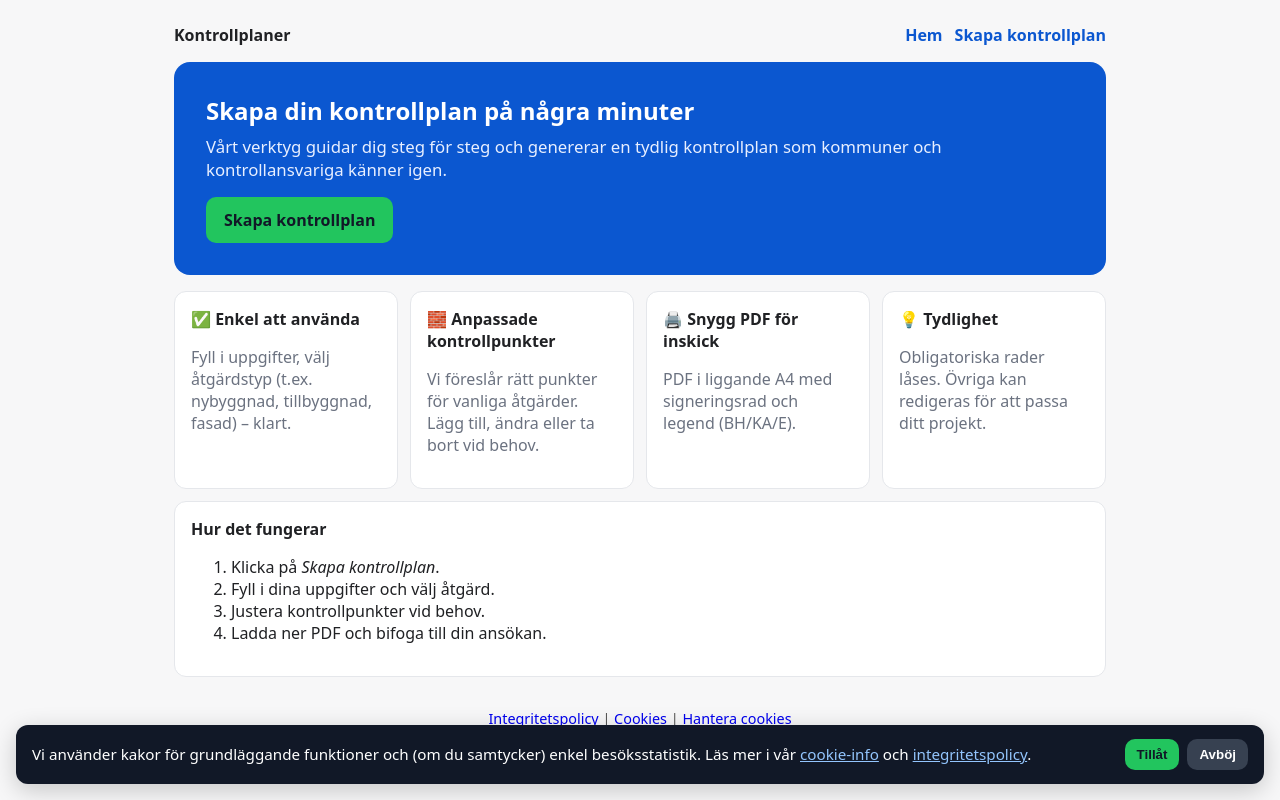
After one commit to NiklasLorentz/kontrollplan-app, a Flask app: template templates/landing.html in a window 1280 px wide. The commit adds this page. Run offline with Flask 3, Linux system fonts and the light colour scheme; the template is opened without the code that fills it: most values are stand-ins (such as "Sample title", 1, 10 or a date in 2020).

Commit message:
Första versionen av fullständig app med landningssida och cookie-banner

```diff
--- a/render.yaml
+++ b/render.yaml
@@ -1,7 +1,7 @@
 
 services:
   - type: web
-    name: kontrollplan-app
+    name: kontrollplaner
     env: python
     plan: free
     buildCommand: pip install -r requirements.txt
@@ -9,4 +9,3 @@ services:
     envVars:
       - key: PYTHONUNBUFFERED
         value: "1"
-    autoDeploy: true
--- a/static/style.css
+++ b/static/style.css
@@ -9,9 +9,10 @@ label{font-size:12px;color:#555;display:flex;flex-direction:column;gap:6px}
 input,select,textarea{padding:10px 12px;border:1px solid #d1d5db;border-radius:10px;font-size:14px;background:#fff}
 textarea{min-height:100px;resize:vertical}
 .actions{display:flex;justify-content:flex-end;gap:10px;margin-top:12px}
+.button{display:inline-block;background:#0b57d0;color:#fff;border:0;padding:10px 14px;border-radius:10px;font-weight:600;text-decoration:none;text-align:center}
 button{background:#0b57d0;color:#fff;border:0;padding:10px 14px;border-radius:10px;font-weight:600;cursor:pointer}
-button:hover{filter:brightness(.96)}
-button.secondary{background:#6b7280}
+button:hover,.button:hover{filter:brightness(.96)}
+button.secondary,.button.secondary{background:#6b7280}
 button.danger{background:#d9534f}
 table{width:100%;border-collapse:collapse;font-size:14px}
 th,td{border:1px solid #e5e7eb;padding:8px;vertical-align:top}
@@ -23,3 +24,19 @@ tr.locked td{background:#f9fafb}
 .row{display:flex;gap:8px;flex-wrap:wrap;margin-top:12px}
 .actions-under{align-items:center}
 .flex-spacer{flex:1}
+
+/* Cookie banner */
+.cookie-banner{
+  position: fixed; left: 16px; right: 16px; bottom: 16px; z-index: 9999;
+  background: #111827; color: #fff; border-radius: 12px; padding: 14px 16px;
+  display: flex; gap: 12px; align-items: center; box-shadow: 0 6px 24px rgba(0,0,0,.2)
+}
+.cookie-banner a{ color:#93c5fd; text-decoration:underline }
+.cookie-banner .cookie-text{ flex:1; font-size:.95rem; line-height:1.35 }
+.cookie-banner .cookie-actions{ display:flex; gap:8px }
+.cookie-banner button{ background:#22c55e; color:#111827; border:0; padding:8px 12px; border-radius:10px; font-weight:700; cursor:pointer }
+.cookie-banner button.secondary{ background:#374151; color:#fff }
+@media (max-width:640px){
+  .cookie-banner{ flex-direction:column; align-items:stretch }
+  .cookie-banner .cookie-actions{ justify-content:flex-end }
+}
--- /dev/null
+++ b/templates/_cookie_banner.html
@@ -0,0 +1,11 @@
+
+<div id="cookie-banner" class="cookie-banner" hidden>
+  <div class="cookie-text">
+    Vi använder kakor för grundläggande funktioner och (om du samtycker) enkel besöksstatistik.
+    Läs mer i vår <a href="{{ url_for('cookies') }}">cookie-info</a> och <a href="{{ url_for('integritet') }}">integritetspolicy</a>.
+  </div>
+  <div class="cookie-actions">
+    <button id="cookie-accept">Tillåt</button>
+    <button id="cookie-decline" class="secondary">Avböj</button>
+  </div>
+</div>
--- /dev/null
+++ b/templates/_footer.html
@@ -0,0 +1,11 @@
+
+<footer style="margin-top: 32px; text-align: center; font-size: 0.9rem; color: #555;">
+  <p>
+    <a href="{{ url_for('integritet') }}">Integritetspolicy</a> |
+    <a href="{{ url_for('cookies') }}">Cookies</a> |
+    <a href="#" onclick="resetCookies(); return false;">Hantera cookies</a>
+  </p>
+  <p style="margin-top: 6px; font-size: 0.85rem; color: #777;">
+    © {{ now().year }} Kontrollplaner.com
+  </p>
+</footer>
--- a/templates/index.html
+++ b/templates/index.html
@@ -4,6 +4,7 @@
 <head>
   <meta charset="utf-8">
   <title>Skapa kontrollplan</title>
+  <meta name="viewport" content="width=device-width, initial-scale=1">
   <link rel="stylesheet" href="{{ url_for('static', filename='style.css') }}">
 </head>
 <body>
@@ -43,8 +44,13 @@
       </label>
     </div>
     <div class="actions">
+      <a class="button secondary" href="{{ url_for('landing') }}">Avbryt</a>
       <button type="submit">Nästa</button>
     </div>
   </form>
+
+  {% include "_footer.html" %}
+  {% include "_cookie_banner.html" %}
+  <script src="{{ url_for('cookie_js') }}"></script>
 </body>
 </html>
--- /dev/null
+++ b/templates/landing.html
@@ -0,0 +1,74 @@
+
+<!doctype html>
+<html lang="sv">
+<head>
+  <meta charset="utf-8">
+  <title>Kontrollplaner – Skapa kontrollplan enkelt</title>
+  <meta name="viewport" content="width=device-width, initial-scale=1">
+  <meta name="description" content="Skapa en komplett kontrollplan för bygglov på några minuter.">
+  <link rel="stylesheet" href="{{ url_for('static', filename='style.css') }}">
+  <style>
+    body{max-width:980px;margin:0 auto;padding:24px}
+    header{display:flex;justify-content:space-between;align-items:center;margin-bottom:16px}
+    header a{color:#0b57d0;text-decoration:none;font-weight:600}
+    header nav{display:flex;gap:12px}
+    .hero{background:#0b57d0;color:#fff;border-radius:16px;padding:32px}
+    .hero h1{margin:0 0 8px 0;color:#fff}
+    .hero p{margin:0 0 16px 0;color:#e8efff;font-size:1.05rem}
+    .cta{display:inline-block;background:#22c55e;color:#111827;padding:12px 18px;border-radius:10px;font-weight:700;text-decoration:none}
+    .cta:hover{filter:brightness(.96)}
+    .features{display:grid;grid-template-columns:repeat(auto-fit,minmax(220px,1fr));gap:12px;margin-top:16px}
+    .feature{background:#fff;border:1px solid #e5e7eb;border-radius:12px;padding:16px}
+    .feature h3{margin:0 0 6px 0;font-size:1rem}
+    .muted{color:#6b7280}
+  </style>
+</head>
+<body>
+  <header>
+    <div><strong>Kontrollplaner</strong></div>
+    <nav>
+      <a href="{{ url_for('landing') }}">Hem</a>
+      <a href="{{ url_for('skapa') }}">Skapa kontrollplan</a>
+    </nav>
+  </header>
+
+  <section class="hero">
+    <h1>Skapa din kontrollplan på några minuter</h1>
+    <p>Vårt verktyg guidar dig steg för steg och genererar en tydlig kontrollplan som kommuner och kontrollansvariga känner igen.</p>
+    <a class="cta" href="{{ url_for('skapa') }}">Skapa kontrollplan</a>
+  </section>
+
+  <section class="features">
+    <div class="feature">
+      <h3>✅ Enkel att använda</h3>
+      <p class="muted">Fyll i uppgifter, välj åtgärdstyp (t.ex. nybyggnad, tillbyggnad, fasad) – klart.</p>
+    </div>
+    <div class="feature">
+      <h3>🧱 Anpassade kontrollpunkter</h3>
+      <p class="muted">Vi föreslår rätt punkter för vanliga åtgärder. Lägg till, ändra eller ta bort vid behov.</p>
+    </div>
+    <div class="feature">
+      <h3>🖨️ Snygg PDF för inskick</h3>
+      <p class="muted">PDF i liggande A4 med signeringsrad och legend (BH/KA/E).</p>
+    </div>
+    <div class="feature">
+      <h3>💡 Tydlighet</h3>
+      <p class="muted">Obligatoriska rader låses. Övriga kan redigeras för att passa ditt projekt.</p>
+    </div>
+  </section>
+
+  <section class="feature" style="margin-top:12px">
+    <h3>Hur det fungerar</h3>
+    <ol>
+      <li>Klicka på <em>Skapa kontrollplan</em>.</li>
+      <li>Fyll i dina uppgifter och välj åtgärd.</li>
+      <li>Justera kontrollpunkter vid behov.</li>
+      <li>Ladda ner PDF och bifoga till din ansökan.</li>
+    </ol>
+  </section>
+
+  {% include "_footer.html" %}
+  {% include "_cookie_banner.html" %}
+  <script src="{{ url_for('cookie_js') }}"></script>
+</body>
+</html>
```
Also changed, not shown: static/script.js (+4 -3 lines), templates/cookie.js (added, +47 -0 lines), templates/cookies.html (added, +44 -0 lines), templates/integritet.html (added, +48 -0 lines), templates/result.html (+5 -2 lines), README.md.
